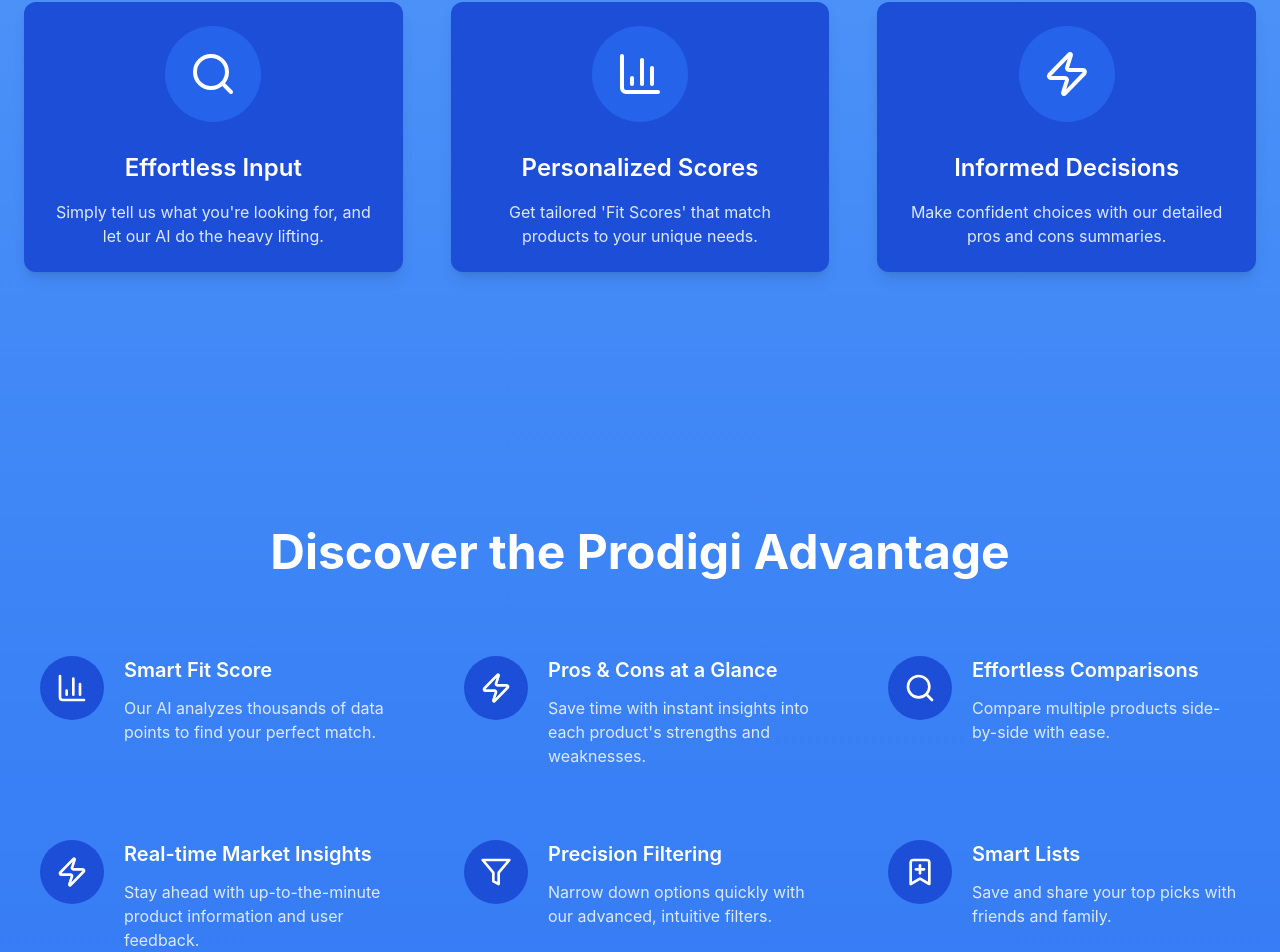
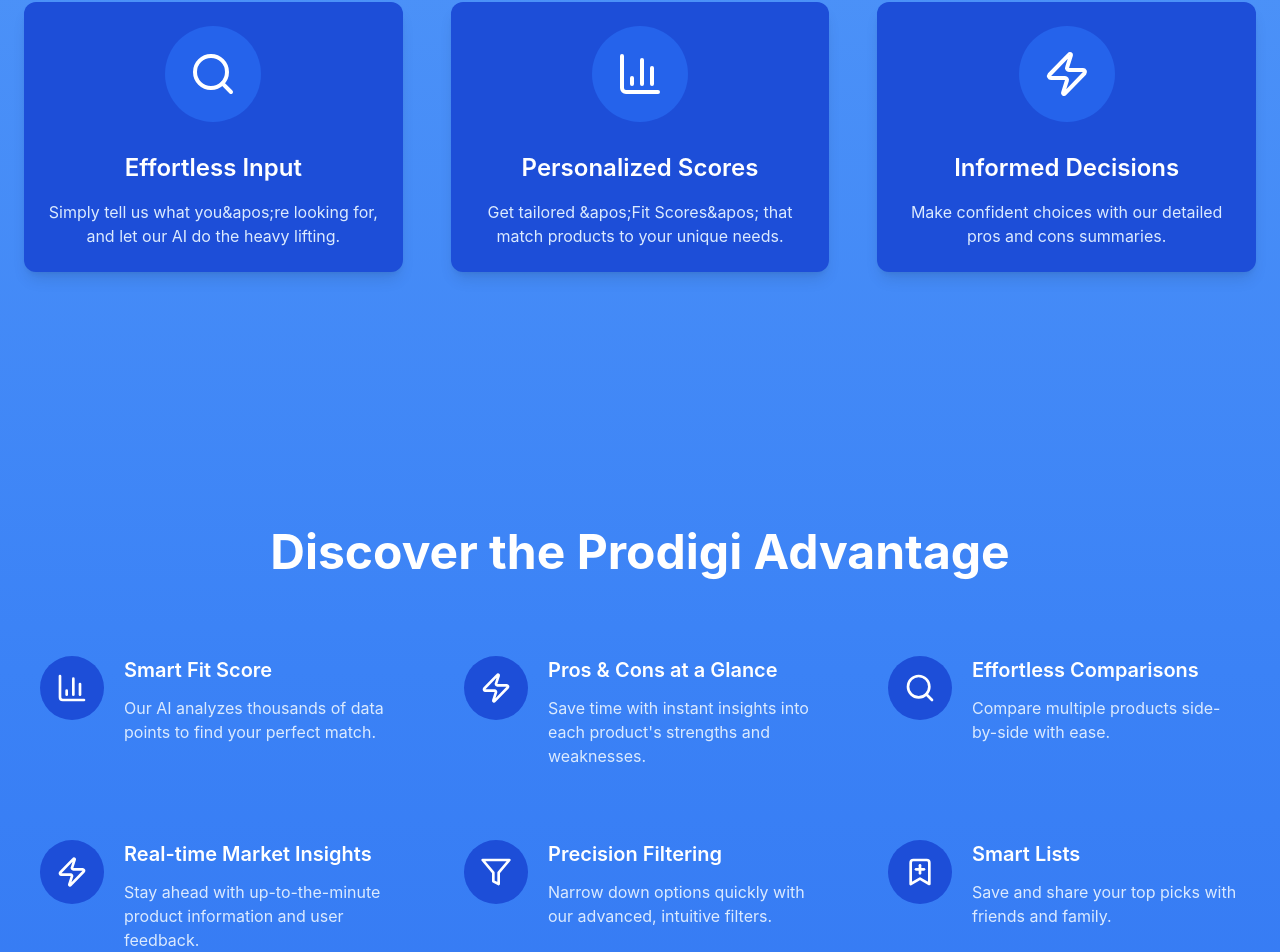
Before and after one commit to SankrityaT/ProdAI, a Next.js app: page / in a window 1280 px wide. Shown: the part 898-1850 px from the top of the page. Built offline with nearby package versions, Linux system fonts and the light colour scheme.

Commit message:
eslint_2

```diff
--- a/src/app/Landing/landing-page.tsx
+++ b/src/app/Landing/landing-page.tsx
@@ -73,8 +73,8 @@
             <h2 className="text-5xl font-bold text-center mb-16 text-white">How Prodigi Transforms Your Shopping</h2>
             <div className="grid grid-cols-1 md:grid-cols-3 gap-12">
               {[
-                { icon: Search, title: "Effortless Input", description: "Simply tell us what you're looking for, and let our AI do the heavy lifting." },
-                { icon: BarChart3, title: "Personalized Scores", description: "Get tailored 'Fit Scores' that match products to your unique needs." },
+                { icon: Search, title: "Effortless Input", description: "Simply tell us what you&apos;re looking for, and let our AI do the heavy lifting." },
+                { icon: BarChart3, title: "Personalized Scores", description: "Get tailored &apos;Fit Scores&apos; that match products to your unique needs." },
                 { icon: Zap, title: "Informed Decisions", description: "Make confident choices with our detailed pros and cons summaries." }
               ].map((step, index) => (
                 <motion.div
--- a/src/components/ui/input.tsx
+++ b/src/components/ui/input.tsx
@@ -1,15 +1,13 @@
-import * as React from "react"
+import * as React from "react";
+import { cn } from "@/lib/utils";
 
-import { cn } from "@/lib/utils"
-
-export interface InputProps
-  extends React.InputHTMLAttributes<HTMLInputElement> {}
+export interface InputProps extends React.InputHTMLAttributes<HTMLInputElement> {}
 
 const Input = React.forwardRef<HTMLInputElement, InputProps>(
-  ({ className, type, ...props }, ref) => {
+  ({ className, type = "text", ...props }, ref) => {
     return (
       <input
-        type={type}
+        type={type} // Default type is set to "text"
         className={cn(
           "flex h-9 w-full rounded-md border border-input bg-transparent px-3 py-1 text-sm shadow-sm transition-colors file:border-0 file:bg-transparent file:text-sm file:font-medium file:text-foreground placeholder:text-muted-foreground focus-visible:outline-none focus-visible:ring-1 focus-visible:ring-ring disabled:cursor-not-allowed disabled:opacity-50",
           className
@@ -17,9 +15,10 @@
         ref={ref}
         {...props}
       />
-    )
+    );
   }
-)
-Input.displayName = "Input"
+);
 
-export { Input }
+Input.displayName = "Input";
+
+export { Input };
```
